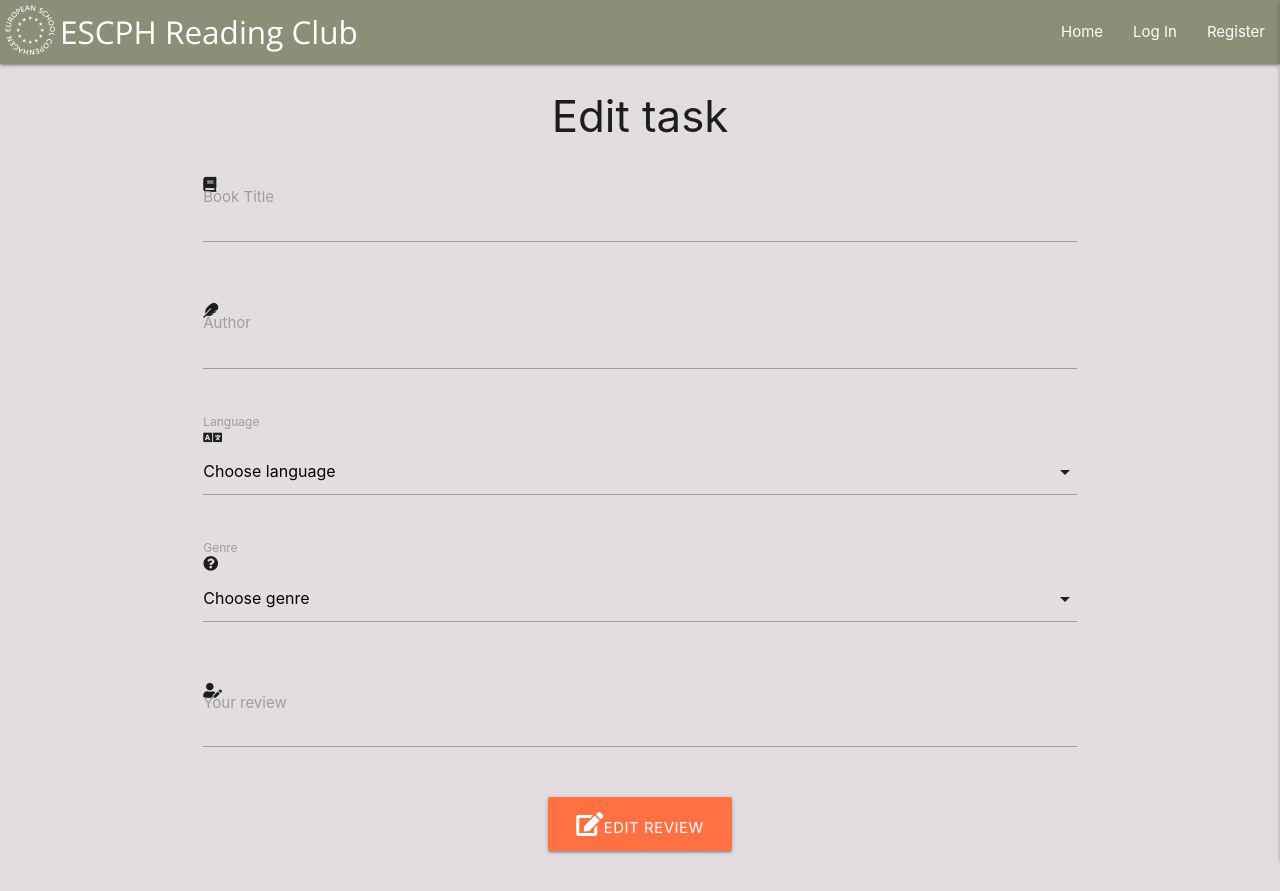
After one commit to raphaelmar/escph_reading_club, a Flask app: page /edit_review/1 in a window 1280 px wide. The commit adds this page. Run offline with Flask 2, Linux system fonts and the light colour scheme; data that the repository does not hold is empty; some libraries are stand-ins or nearby versions.

Commit message:
wire up task edit button

```diff
--- a/app.py
+++ b/app.py
@@ -123,6 +123,18 @@ def add_review():
         "add_review.html", genres=genres, languages=languages)
 
 
+@app.route("/edit_review/<review_id>", methods= ["GET", "POST"])
+def edit_review(review_id):
+    review = mongo.db.reviews.find_one({"_id": ObjectId()})
+
+    genres = mongo.db.genres.find().sort("genre_name", 1)
+    languages = mongo.db.languages.find().sort("language_name", 1)
+
+    return render_template(
+        "edit_review.html", genres=genres, languages=languages, review=review)
+
+
+
 if __name__ == "__main__":
     app.run(host=os.environ.get("IP"),
             port=int(os.environ.get("PORT")),
--- /dev/null
+++ b/templates/edit_review.html
@@ -0,0 +1,75 @@
+{% extends "base.html" %}
+{% block content %}
+
+    <h3 class="center-align">Edit task</h3>
+
+    <div class="row">
+        <form class="col s12" method="POST" action=" {{ url_for('edit_review', review_id=review._id) }}">
+            <!-- book title -->
+            <div class="row">
+                <div class="input-field col s12">
+                    <i class="fas fa-book"></i>
+                    <input id="review_title" name="review_title" minlength="1" maxlength="50"
+                    type="text" class="validate" required>
+                    <label for="review_title">Book Title</label>
+                </div>
+            </div>
+            <!-- author name -->
+            <div class="row">
+                <div class="input-field col s12">
+                    <i class="fas fa-feather"></i>
+                    <input id="review_author" name="review_author" minlength="1" maxlength="50"
+                    type="text" class="validate" required>
+                    <label for="review_author">Author</label>
+                </div>
+            </div>
+            <!-- language selection -->
+            <div class="row">
+                <div class="input-field col s12">
+                    <i class="fas fa-language"></i>
+                    <select id="language_name" name="language_name" class="validate" required>
+                    <option value="" disabled selected>Choose language</option>
+                        {% for language in languages %}
+                            <option value="{{ language.language_name }}">{{ language.language_name }}</option>
+                        {% endfor %}
+
+                        </select>
+                    <label for="language_name">Language</label>
+                </div>
+            </div>
+            <!-- genre selection -->
+            <div class="row">
+
+                <div class="input-field col s12">
+                    <i class="fas fa-question-circle"></i>
+                    <select id="genre_name" name="genre_name" class="validate" required>
+                    <option value="" disabled selected>Choose genre</option>
+                        {% for genre in genres %}
+                            <option value="{{ genre.genre_name }}">{{ genre.genre_name }}</option>
+                        {% endfor %}
+
+                    </select>
+                    <label for="genre_name">Genre</label>
+                </div>
+            </div>
+            <!-- review input box -->
+            <div class="row">
+                <div class="input-field col s12">
+                    <i class="fas fa-user-edit"></i>
+                    <textarea id="review_text" name="review_text" minlength="5" maxlength="500" class="materialize-textarea validate" required></textarea>
+                    <label for="review_text">Your review</label>
+                </div>
+            </div>
+            <!-- add review button -->
+            <div class="row">
+                <div class="col s12 center-align">
+                    <button class="btn-large deep-orange lighten-1" type="submit">
+                <i class="fas fa-edit"></i>Edit review</i>
+                </div>
+                    </button>
+            </div>
+        </form>
+    </div>
+
+
+{% endblock %}
--- a/templates/reviews.html
+++ b/templates/reviews.html
@@ -6,7 +6,7 @@
   <ul class="collapsible">
       {% for review in reviews %}
     <li >
-      <div><p class="headers" id="book_title"><i class="fas fa-book"></i><span id="book_name">{{ review.review_title }}</span><a href="" class="btn-small orange darken-4 "> Delete</a><a href="" class="btn-small light-green darken-1 "> Edit</a></p></div>
+      <div><p class="headers" id="book_title"><i class="fas fa-book"></i><span id="book_name">{{ review.review_title }}</span><a href="" class="btn-small orange darken-4 "> Delete</a><a href="{{ url_for('edit_review', review_id=review._id) }}" class="btn-small light-green darken-1 "> Edit</a></p></div>
 
     </li>
     <li>
```
